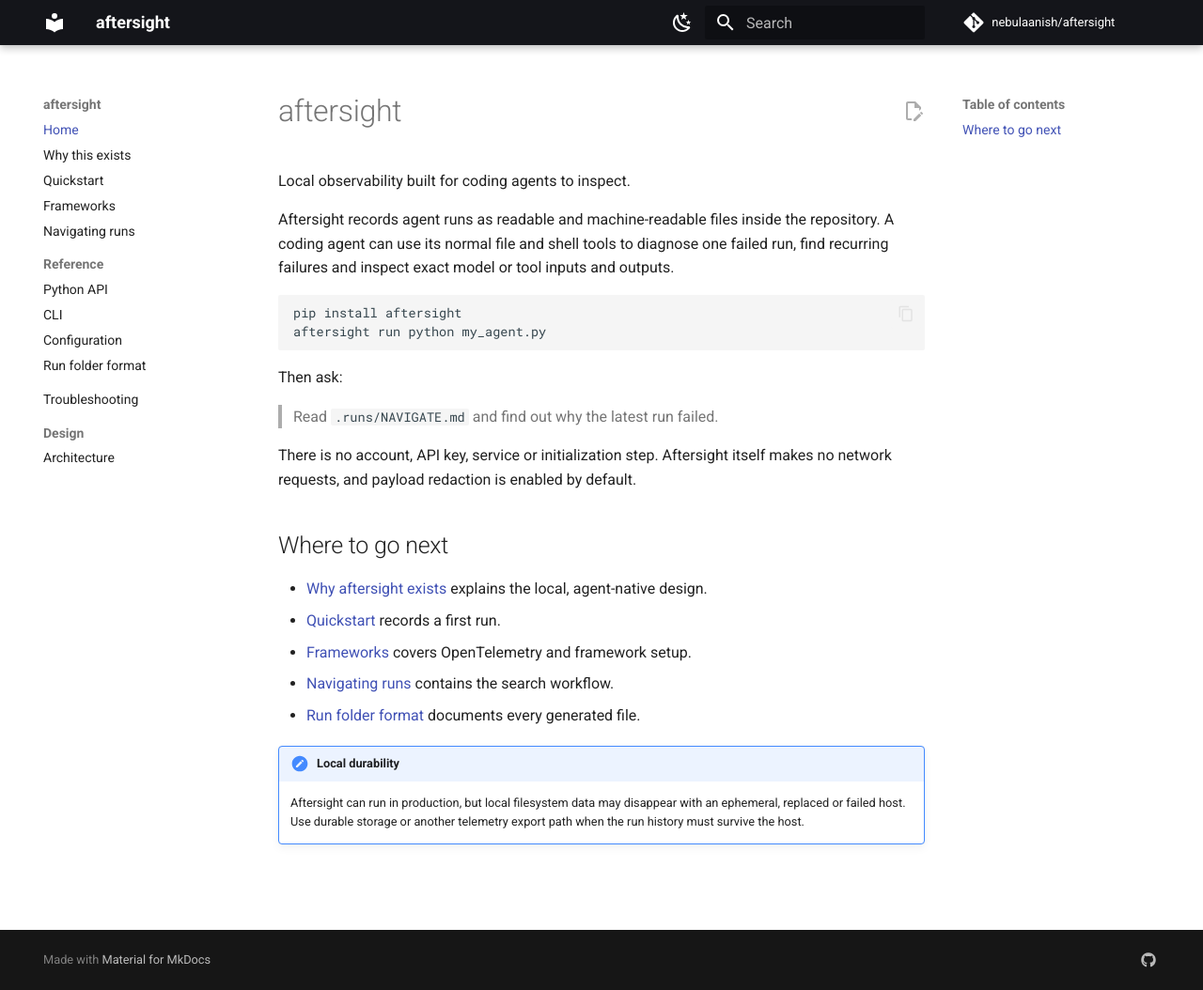
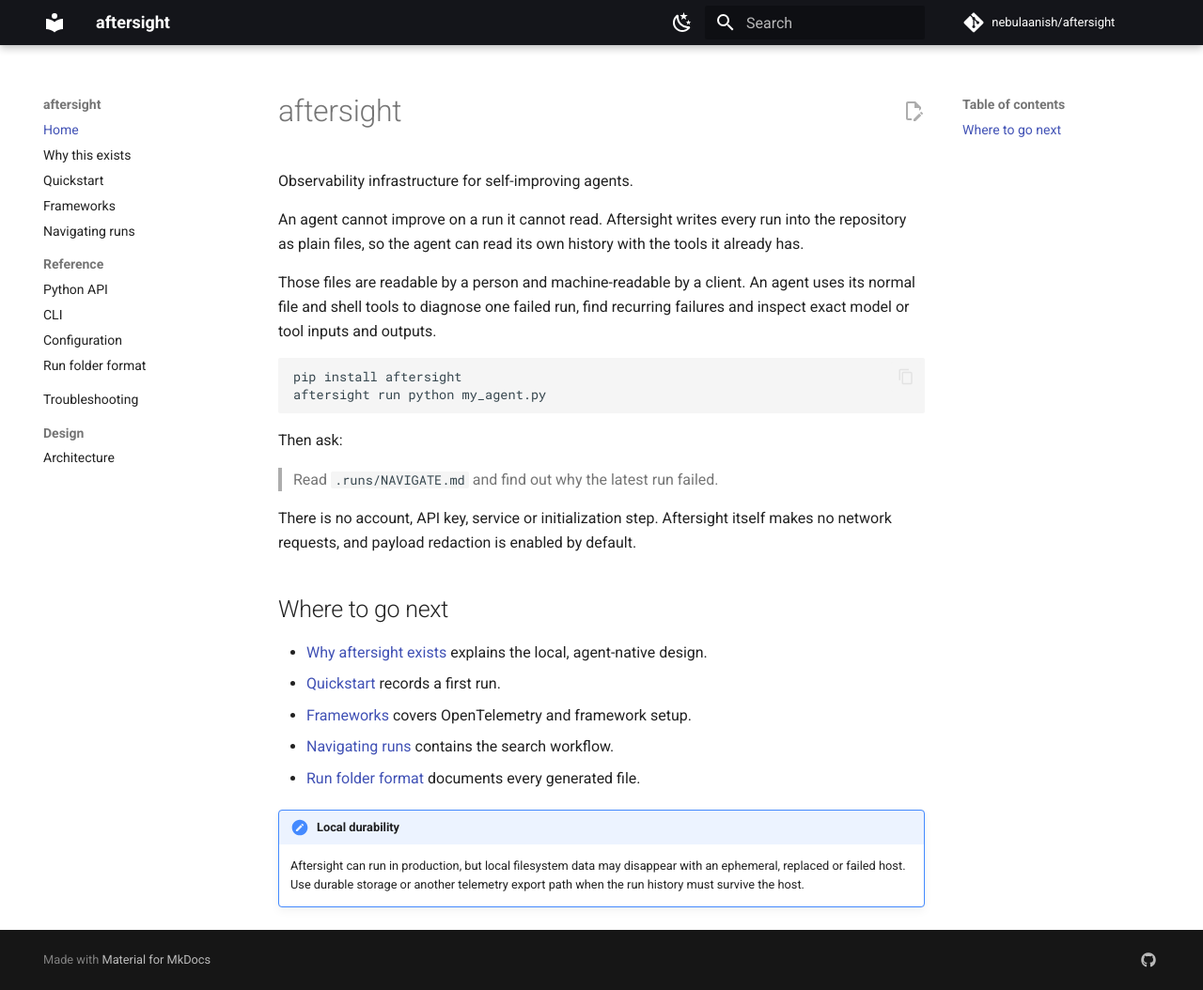
Before and after one commit to nebulaanish/aftersight, an MkDocs documentation site: the page built from docs/index.md, in a window 1280 px wide and 1054 px high. Shown: the whole window at 94% size. Built offline with MkDocs 1.6.1 and Material for MkDocs 9.7.7, drawn with Linux system fonts in a browser that asks for light colours; comment, search, counter and statistics services are not loaded.

Commit message:
Position aftersight for self-improving agents

````diff
--- a/docs/index.md
+++ b/docs/index.md
@@ -1,11 +1,14 @@
 # aftersight
 
-Local observability built for coding agents to inspect.
+Observability infrastructure for self-improving agents.
 
-Aftersight records agent runs as readable and machine-readable files inside the
-repository. A coding agent can use its normal file and shell tools to diagnose
-one failed run, find recurring failures and inspect exact model or tool inputs
-and outputs.
+An agent cannot improve on a run it cannot read. Aftersight writes every
+run into the repository as plain files, so the agent can read its own
+history with the tools it already has.
+
+Those files are readable by a person and machine-readable by a client. An agent
+uses its normal file and shell tools to diagnose one failed run, find recurring
+failures and inspect exact model or tool inputs and outputs.
 
 ```bash
 pip install aftersight
--- a/mkdocs.yml
+++ b/mkdocs.yml
@@ -1,5 +1,5 @@
 site_name: aftersight
-site_description: Local observability built for coding agents to inspect
+site_description: Observability infrastructure for self-improving agents
 site_url: https://nebulaanish.github.io/aftersight/
 repo_url: https://github.com/nebulaanish/aftersight
 repo_name: nebulaanish/aftersight
--- a/pyproject.toml
+++ b/pyproject.toml
@@ -5,7 +5,7 @@ build-backend = "hatchling.build"
 [project]
 name = "aftersight"
 version = "0.1.0"
-description = "Local observability built for coding agents to inspect"
+description = "Observability infrastructure for self-improving agents"
 readme = "README.md"
 requires-python = ">=3.10"
 license = "MIT"
````
Also changed, not shown: README.md (+5 -1 lines).
